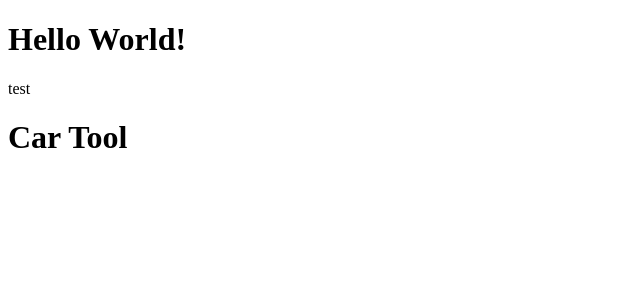
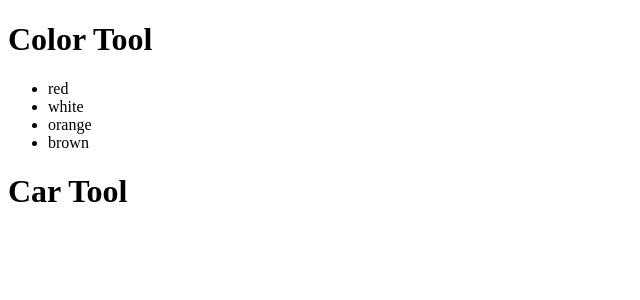
Before and after one commit to bridgkick/react-redux-typescript_04272020, a React (Create React App) app in the folder demo-app/: page / in a window 1280 px wide. Shown: the top 300 px of the page, without its empty margins (0-640 px from the left). Built offline with nearby package versions, Linux system fonts and the light colour scheme.

Commit message:
exercise 2

```diff
--- /dev/null
+++ b/demo-app/src/components/ColorTool.tsx
@@ -0,0 +1,17 @@
+import React from 'react';
+
+export const ColorTool = () => {
+  return (
+    <>
+      <header>
+        <h1>Color Tool</h1>
+      </header>
+      <ul>
+        <li>red</li>
+        <li>white</li>
+        <li>orange</li>
+        <li>brown</li>
+      </ul>
+    </>
+  );
+};
--- a/demo-app/src/index.tsx
+++ b/demo-app/src/index.tsx
@@ -1,12 +1,12 @@
 import React from 'react';
 import ReactDOM from 'react-dom';
 
-import { HelloWorld } from './components/HelloWorld';
+import { ColorTool } from './components/ColorTool';
 import { CarTool } from './components/CarTool';
 
 ReactDOM.render(
   <>
-    <HelloWorld />
+    <ColorTool />
     <CarTool />
   </>,
   document.querySelector('#root'),
```
Also changed, not shown: demo-app/exercises/exercise-2.md (added, +13 -0 lines).
